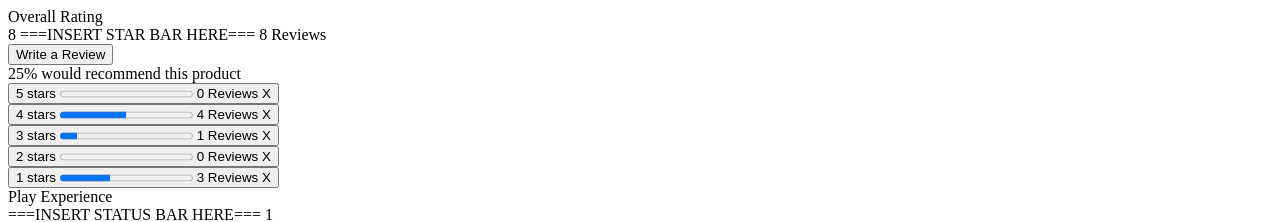
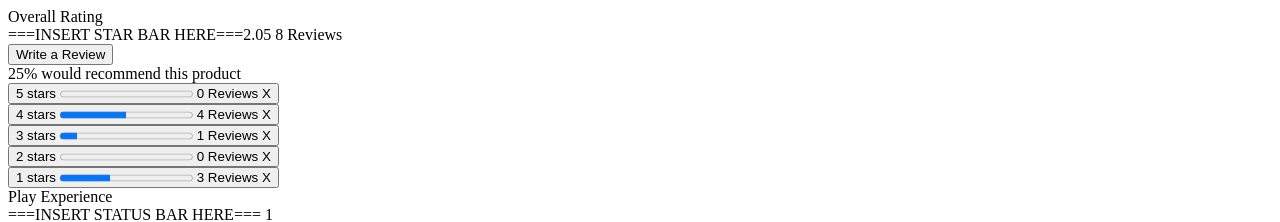
Before and after one commit to testing-is-for-noobs/reviews, a React app: page / in a window 1280 px wide. Shown: the top 222 px of the page. Built offline with nearby package versions, Linux system fonts and the light colour scheme; no server answers; the HTML template or start-up script is replaced by a standard one.

Commit message:
one jest test

```diff
--- a/client/src/components/overallReviews/overallRatings.jsx
+++ b/client/src/components/overallReviews/overallRatings.jsx
@@ -4,8 +4,12 @@ function OverallRatings({ currentProduct }) {
   return (
     <div>
       <div>Overall Rating</div>
-      <div>{`${currentProduct.total_reviews} ===INSERT STAR BAR HERE=== ${currentProduct.total_reviews} Reviews `}</div>
-      <button> Write a Review </button>
+      <div>
+        ===INSERT STAR BAR HERE===
+        <span id="avgScore">{currentProduct.avg_score}</span>
+        {` ${currentProduct.total_reviews} Reviews `}
+      </div>
+      <button type="button"> Write a Review </button>
     </div>
   );
 }
```
Also changed, not shown: 1 other file (tests, documents, lock files or other folders).
